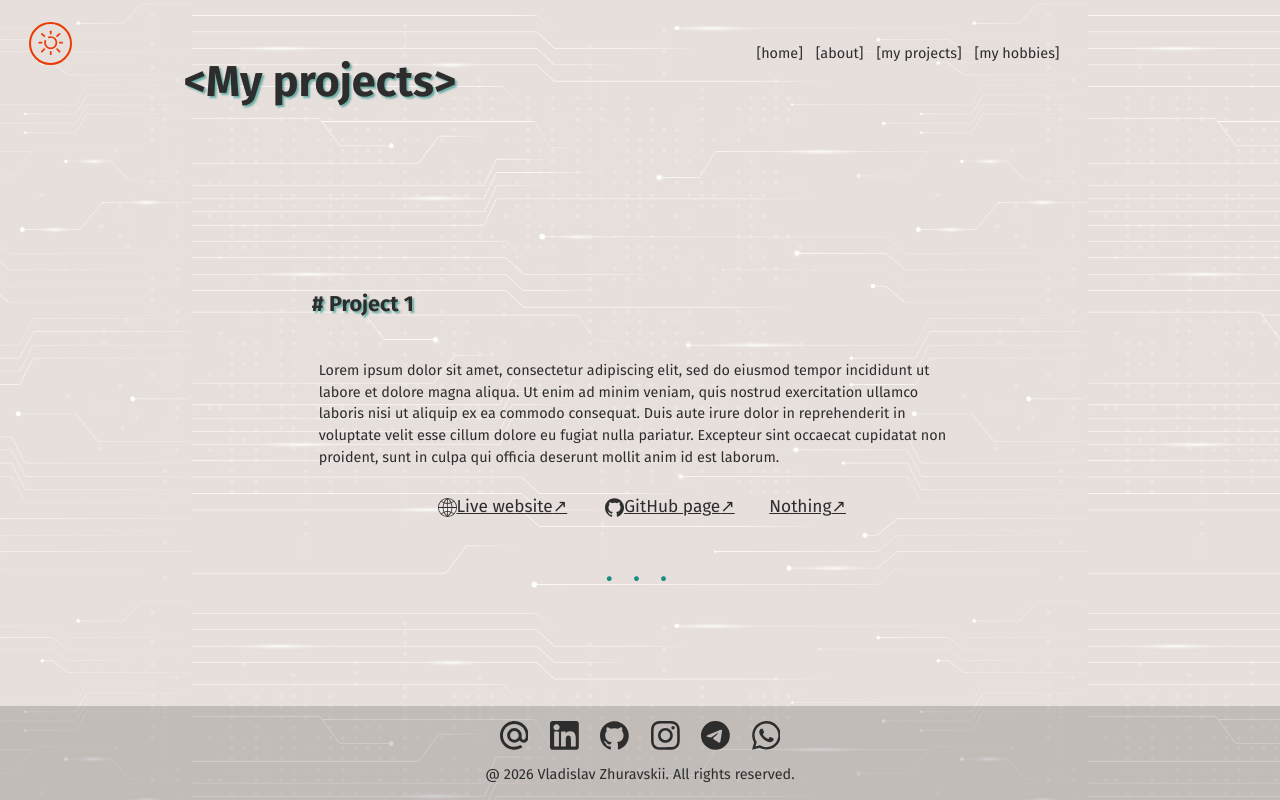
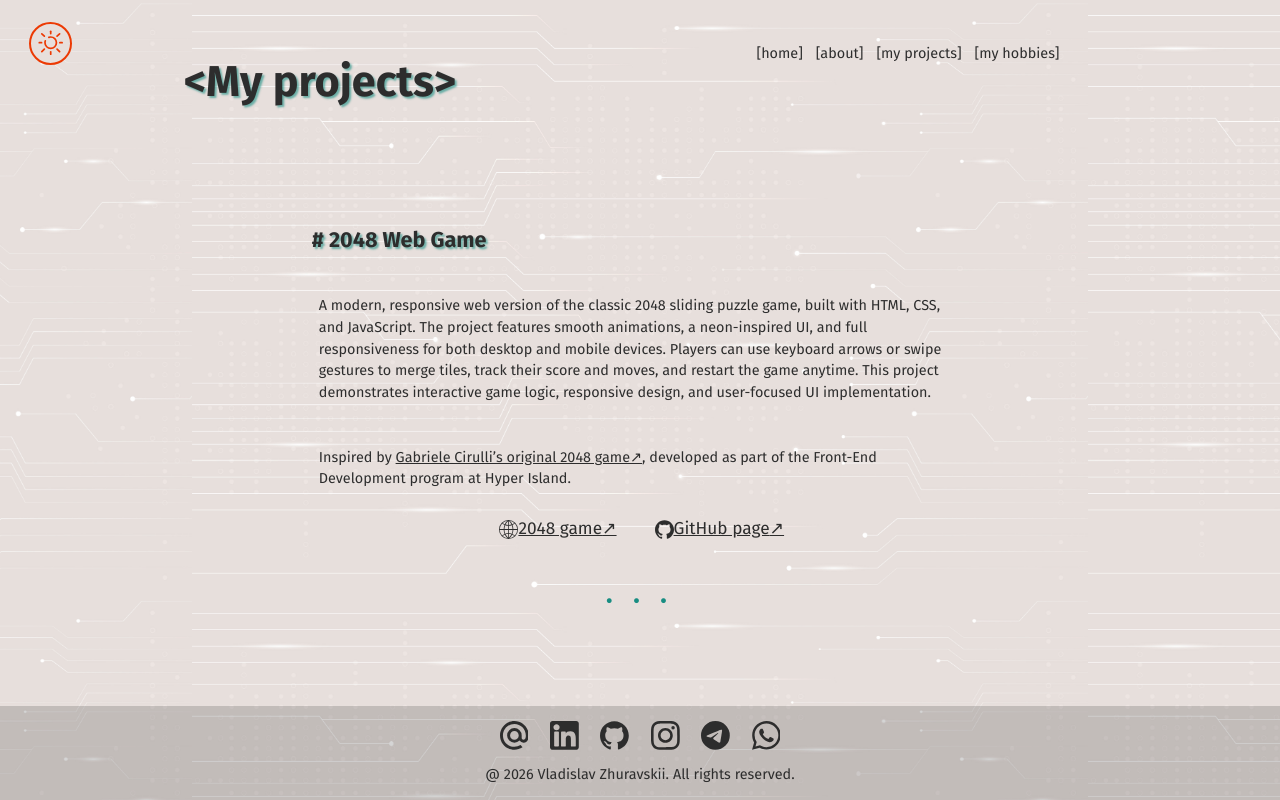
Before and after one commit to Tratatemium/Tratatemium.github.io, a React (Create React App) app: page /projects in a window 1280 px wide. Built offline with nearby package versions, Linux system fonts and the light colour scheme.

Commit message:
Add Fried-rice image and update Projects page with 2048 game details

```diff
--- a/src/assets/index.js
+++ b/src/assets/index.js
@@ -1,7 +1,7 @@
 export { default as Sourdough } from "./Hobbies/Sourdough.png";
 export { default as Brioche } from "./Hobbies/Brioche.png";
 export { default as Ramen } from "./Hobbies/Ramen.png";
-export { default as FriedRice } from "./Hobbies/Fried rice.png";
+export { default as FriedRice } from "./Hobbies/Fried-rice.png";
 export { default as TableRestoration1 } from "./Hobbies/Table-restoration-1.jpg";
 export { default as TableRestoration2 } from "./Hobbies/Table-restoration-2.jpg";
 export { default as TableRestoration3 } from "./Hobbies/Table-restoration-3.jpg";
--- a/src/pages/Projects/Projects.jsx
+++ b/src/pages/Projects/Projects.jsx
@@ -14,24 +14,40 @@ function Projects({ openLightbox }) {
           ref={ref1}
           className={`${section.section} ${isInview1 ? section.show : ""}`}
         >
-          <h2 className={styles.title}># Project 1</h2>
-          <p>
-            Lorem ipsum dolor sit amet, consectetur adipiscing elit, sed do
-            eiusmod tempor incididunt ut labore et dolore magna aliqua. Ut enim
-            ad minim veniam, quis nostrud exercitation ullamco laboris nisi ut
-            aliquip ex ea commodo consequat. Duis aute irure dolor in
-            reprehenderit in voluptate velit esse cillum dolore eu fugiat nulla
-            pariatur. Excepteur sint occaecat cupidatat non proident, sunt in
-            culpa qui officia deserunt mollit anim id est laborum.
+          <h2 className={styles.title}># 2048 Web Game</h2>
+          <p className={styles.description}>
+            A modern, responsive web version of the classic 2048 sliding puzzle
+            game, built with HTML, CSS, and JavaScript. The project features
+            smooth animations, a neon-inspired UI, and full responsiveness for
+            both desktop and mobile devices. Players can use keyboard arrows or
+            swipe gestures to merge tiles, track their score and moves, and
+            restart the game anytime. This project demonstrates interactive game
+            logic, responsive design, and user-focused UI implementation.
+          </p>
+          <p className={styles.description}>
+            Inspired by{" "}
+            <ArrowLink
+              href="https://play2048.co/"
+              text="Gabriele Cirulli’s original 2048 game"
+            />
+            , developed as part of the Front-End Development program at Hyper
+            Island.
           </p>
           {/* <Gallery
             images={galleries.hobbies.cooking}
             openLightbox={openLightbox}
           /> */}
           <div class={styles.links}>
-            <ArrowLink href="s" text="Live website" svgType="Globe" />
-            <ArrowLink href="s" text="GitHub page" svgType="GitHub" />
-            <ArrowLink href="s" text="Nothing" />
+            <ArrowLink
+              href="https://tratatemium.github.io/2048-game/"
+              text="2048 game"
+              svgType="Globe"
+            />
+            <ArrowLink
+              href="https://github.com/Tratatemium/2048-game"
+              text="GitHub page"
+              svgType="GitHub"
+            />
           </div>
           <div className={`${section.separator} ${styles.projectSeparator}`}>
             • • •
```
Also changed, not shown: 1 other file (tests, documents, lock files or other folders).
